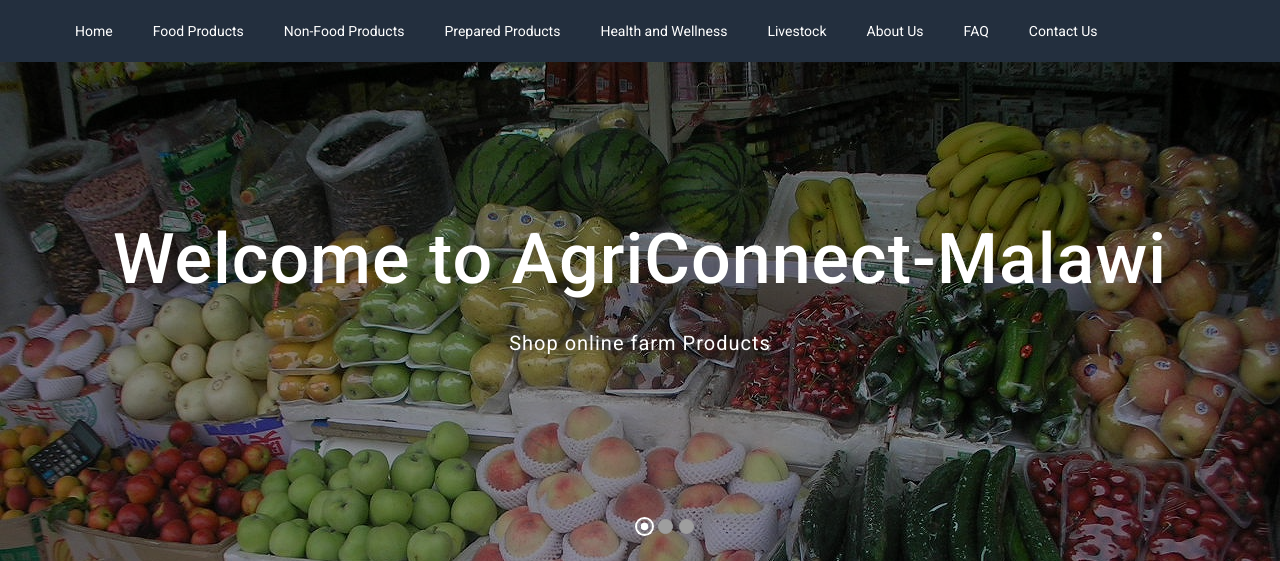
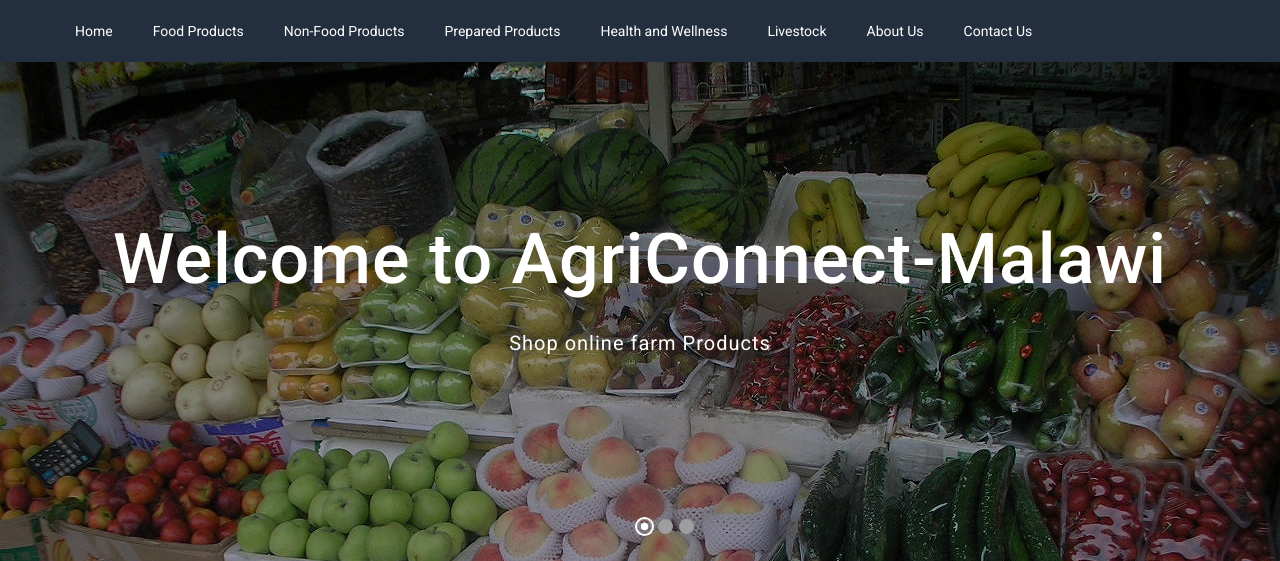
Before and after one commit to ThapsonKNyirenda/AgriConnect-Malawi, a PHP site: page /index.php in a window 1280 px wide. Shown: the part 80-641 px from the top of the page. Run offline with PHP 8.4, Linux system fonts and the light colour scheme; data comes from the database, SQL or seed files in the repository; data that the repository does not hold is empty; some libraries are stand-ins or nearby versions.

Commit message:
added files via upload

```diff
--- a/header.php
+++ b/header.php
@@ -145,13 +145,7 @@ foreach ($result as $row) {
 		<meta name="description" content="<?php echo $about_meta_description; ?>">
 		<?php
 	}
-	if($cur_page == 'faq.php') {
-		?>
-		<title><?php echo $faq_meta_title; ?></title>
-		<meta name="keywords" content="<?php echo $faq_meta_keyword; ?>">
-		<meta name="description" content="<?php echo $faq_meta_description; ?>">
-		<?php
-	}
+
 	if($cur_page == 'contact.php') {
 		?>
 		<title><?php echo $contact_meta_title; ?></title>
@@ -365,7 +359,7 @@ foreach ($result as $row) {
 							?>
 
 							<li><a href="about.php"><?php echo $about_title; ?></a></li>
-							<li><a href="faq.php"><?php echo $faq_title; ?></a></li>
+
 
 							<li><a href="contact.php"><?php echo $contact_title; ?></a></li>
 						</ul>
```
